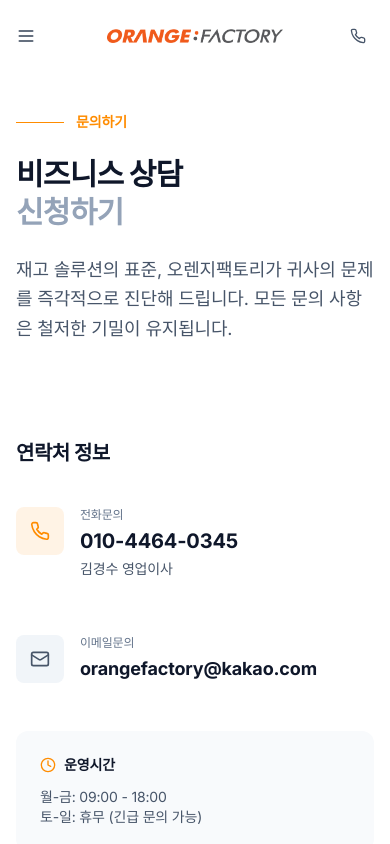
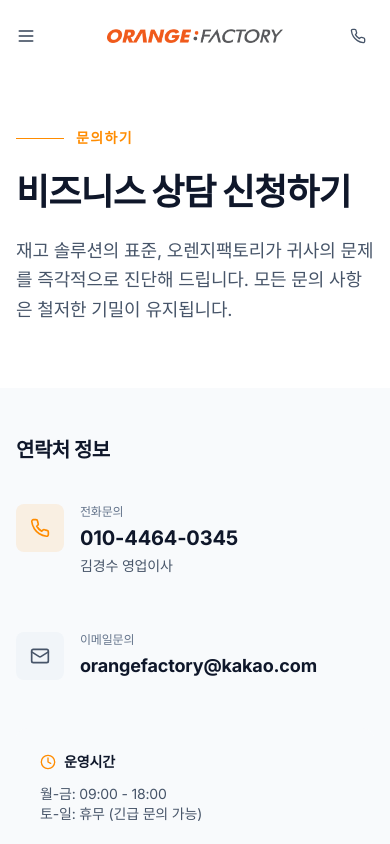
Before and after one commit to kks0488/B2Borangefactory, a Next.js app: page /contact in a window 390 px wide. Shown: the top 844 px of the page. Built offline with nearby package versions, Linux system fonts and the light colour scheme; a web font is replaced by a local one.

Commit message:
fix: align main and contact hero style with other service pages

```diff
--- a/app/(marketing)/contact/page.tsx
+++ b/app/(marketing)/contact/page.tsx
@@ -12,28 +12,25 @@ export default function ContactPage() {
     <div className="flex flex-col w-full bg-white">
 
       {/* Hero */}
-      <section className="pt-28 pb-12 md:pt-36 md:pb-16">
-        <div className="max-w-7xl mx-auto px-4 sm:px-6 lg:px-8">
-          <div className="max-w-2xl">
+      <section className="pt-32 pb-16 md:pt-40 md:pb-24">
+        <div className="section-container">
           <div className="flex items-center gap-3 mb-6">
             <span className="h-px w-12 bg-[#FF8C00]"></span>
-              <span className="text-sm font-bold text-[#FF8C00]">문의하기</span>
+            <span className="text-sm font-bold tracking-widest text-[#FF8C00]">문의하기</span>
           </div>
-            <h1 className="text-3xl md:text-5xl font-black text-slate-900 mb-6 leading-tight">
-              비즈니스 상담<br />
-              <span className="text-slate-400">신청하기</span>
+          <h1 className="text-4xl md:text-5xl lg:text-6xl font-black text-slate-900 mb-6 tracking-tight">
+            비즈니스 상담 신청하기
           </h1>
-            <p className="text-lg text-slate-600 leading-relaxed">
+          <p className="text-lg text-slate-600 max-w-2xl leading-relaxed">
             재고 솔루션의 표준, 오렌지팩토리가 귀사의 문제를 즉각적으로 진단해 드립니다.
             모든 문의 사항은 철저한 기밀이 유지됩니다.
           </p>
         </div>
-        </div>
       </section>
 
       {/* 연락처 및 폼 */}
-      <section className="py-12 md:py-20">
-        <div className="max-w-7xl mx-auto px-4 sm:px-6 lg:px-8">
+      <section className="py-12 md:py-16 bg-slate-50">
+        <div className="section-container">
           <div className="grid grid-cols-1 lg:grid-cols-2 gap-12 lg:gap-16">
 
             {/* 왼쪽: 연락처 정보 */}
--- a/app/(marketing)/page.tsx
+++ b/app/(marketing)/page.tsx
@@ -70,23 +70,21 @@ export default function LandingPage() {
   return (
     <div className="flex flex-col w-full bg-white">
 
-      {/* HERO - 모바일 풀스크린 */}
-      <section className="min-h-[calc(100vh-48px)] flex items-center py-12">
+      {/* HERO - 다른 서비스 페이지와 동일한 스타일 */}
+      <section className="pt-32 pb-16 md:pt-40 md:pb-24">
         <div className="section-container">
-          <div className="max-w-2xl">
           <div className="flex items-center gap-3 mb-6">
             <span className="h-px w-12 bg-[#FF8C00]"></span>
             <span className="text-sm font-bold tracking-widest text-[#FF8C00]">Since 1985</span>
           </div>
           <h1 className="text-4xl md:text-5xl lg:text-6xl font-black text-slate-900 mb-6 leading-tight tracking-tight">
-              대한민국<br />
-              <span className="text-[#FF8C00]">재고처리 NO.1</span>
+            대한민국 재고처리 NO.1
           </h1>
-            <p className="text-lg md:text-xl text-slate-600 mb-8 leading-relaxed">
+          <p className="text-lg md:text-xl text-slate-600 max-w-2xl mb-8 leading-relaxed">
             30년간 쌓아온 경험과 네트워크로 기업의 재고 문제를 근본적으로 해결합니다.
             당일 현금화부터 브랜드 양도까지, 한번에.
           </p>
-            <div className="flex flex-col sm:flex-row gap-3">
+          <div className="flex flex-col sm:flex-row gap-3 mb-10">
             <Button className="bg-[#FF8C00] hover:bg-[#E67E00] text-white h-14 px-8 rounded-lg font-semibold text-base" asChild>
               <Link href="/contact" className="flex items-center gap-2">
                 무료 상담 신청 <ArrowRight className="w-5 h-5" />
@@ -98,7 +96,7 @@ export default function LandingPage() {
           </div>
 
           {/* 신뢰 지표 */}
-            <div className="flex items-center gap-6 mt-10 pt-10 border-t border-slate-200">
+          <div className="flex items-center gap-6 pt-10 border-t border-slate-200">
             <div>
               <p className="text-3xl font-black text-[#FF8C00]">30+</p>
               <p className="text-sm text-slate-500">년 경력</p>
@@ -112,7 +110,6 @@ export default function LandingPage() {
             <div>
               <p className="text-3xl font-black text-[#FF8C00]">24h</p>
               <p className="text-sm text-slate-500">당일 현금화</p>
-              </div>
             </div>
           </div>
         </div>
```
Lines whose indentation alone changed are shown as unchanged.
